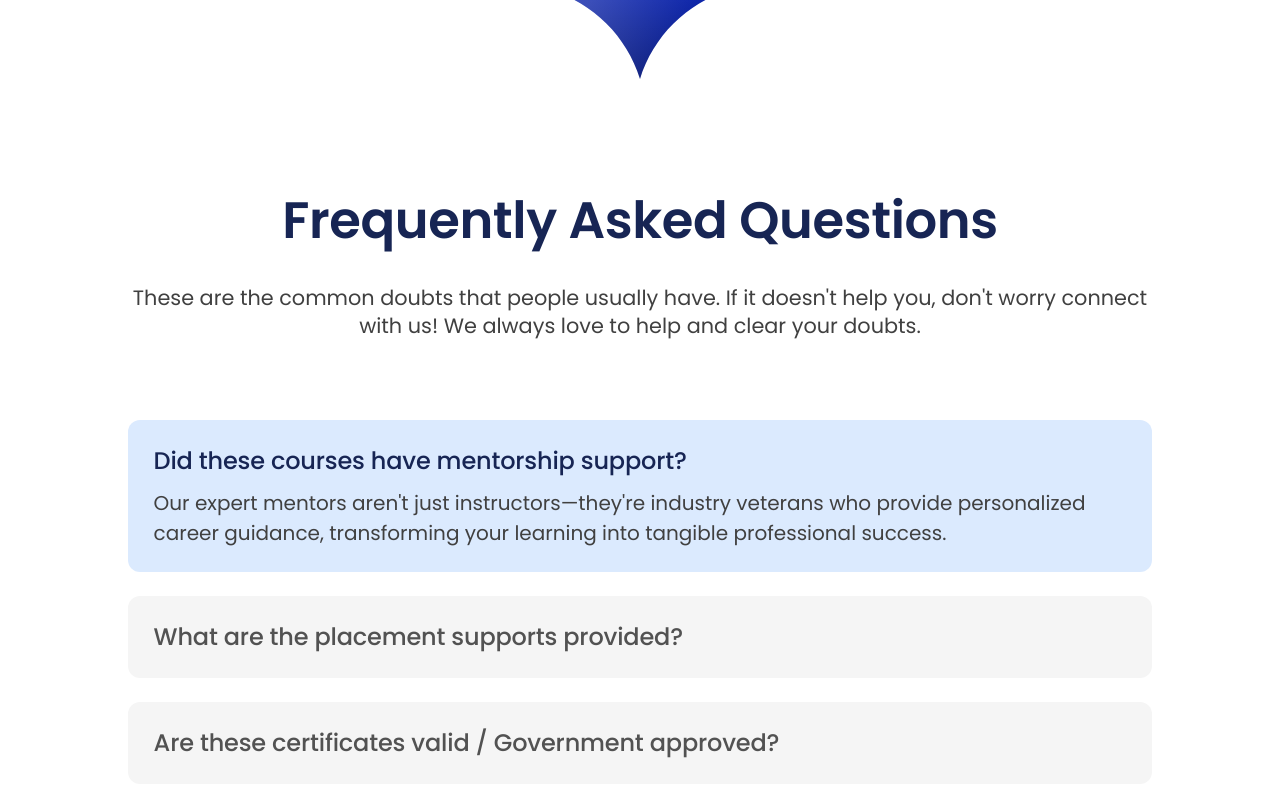
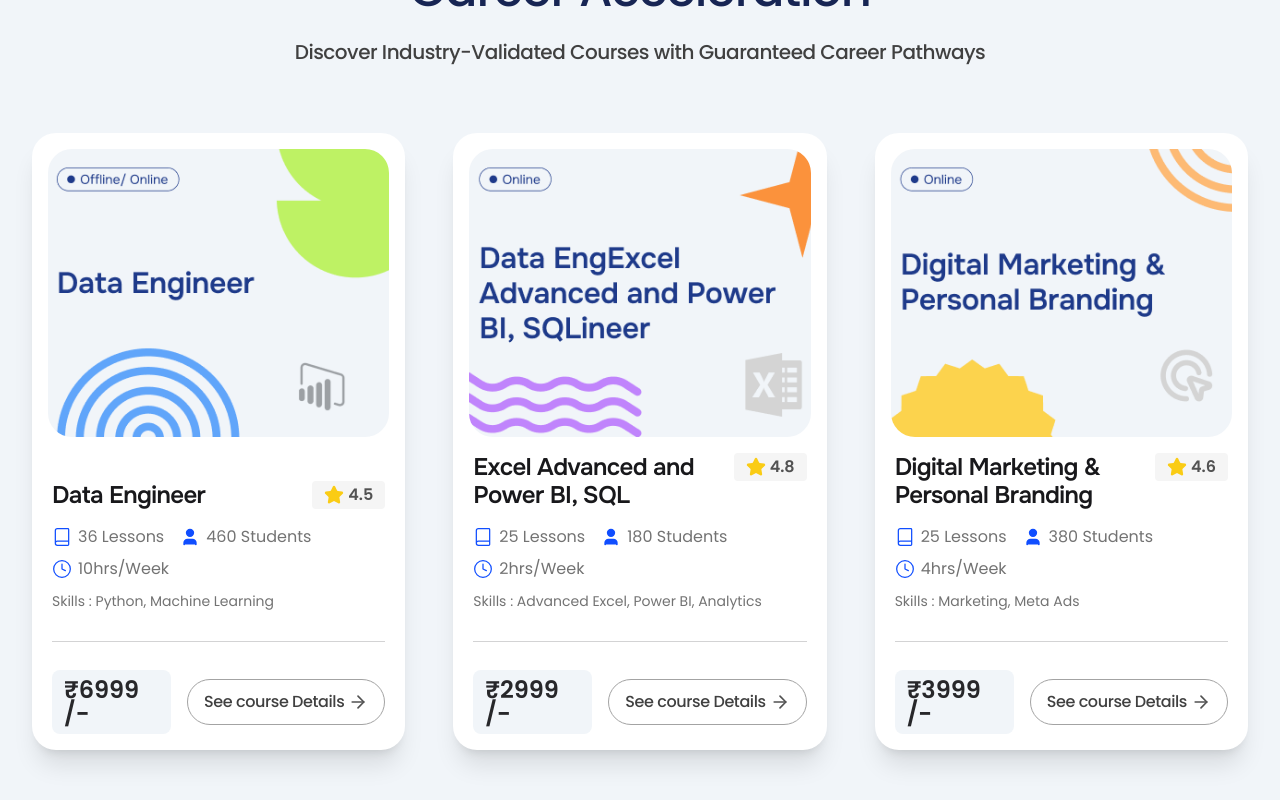
Before and after one commit to sreekesh-nexotech/routes-academy-website2, a Next.js app in the folder frontend/routes-academy/: page / in a window 1280 px wide. Shown: the part 1620-2420 px from the top of the page. Built offline with nearby package versions, Linux system fonts and the light colour scheme.

Commit message:
updated hari section responsiveness

```diff
--- a/frontend/routes-academy/src/app/globals.css
+++ b/frontend/routes-academy/src/app/globals.css
@@ -1,4 +1,8 @@
 @import "tailwindcss";
+
+html, body {
+  overflow-x: hidden;
+}
 
 :root {
   --font-poppins: 'Poppins', sans-serif;
--- a/frontend/routes-academy/src/components/elements/CourseBox.tsx
+++ b/frontend/routes-academy/src/components/elements/CourseBox.tsx
@@ -1,5 +1,7 @@
+/* frontend/routes-academy/src/components/elements/CourseBox.tsx */
 import { Star, Book, User, Clock, ArrowRight } from "lucide-react";
 import Image from "next/image";
+import React from "react";
 
 interface CourseCardProps {
   title: string;
@@ -24,83 +26,78 @@ const CourseCard: React.FC<CourseCardProps> = ({
   skills,
   price,
   image,
-  badgeText,
-  bgColor,
-  icon,
+  // badgeText, // Not used in the return block, keeping it in props for completeness
+  // bgColor, // Not used in the return block, keeping it in props for completeness
+  // icon, // Not used in the return block, keeping it in props for completeness
 }) => {
   return (
-    <div className="bg-white rounded-[2rem] shadow-[0px_0.25rem_0.6375rem_-0.25rem_rgba(141,139,166,0.38)] p-[1rem] flex flex-col justify-between gap-[1rem] flex-1 min-w-[20rem] sm:min-w-[32rem] max-w-[24rem] sm:max-w-[36rem]">
+    <div className="bg-white rounded-3xl shadow-xl p-4 flex flex-col justify-between gap-4 flex-1 min-w-[18rem] max-w-sm sm:max-w-md lg:min-w-[20rem] xl:max-w-md">
       {/* Course Image */}
-      <div className="relative h-[20rem] sm:h-[26.5rem] rounded-[1.75rem] overflow-hidden mt-[0rem]">
-        <Image src={image} alt={title} fill className="object-contain" />
+      <div className="relative h-64 sm:h-72 rounded-3xl overflow-hidden">
+        {/* Changed object-contain to object-cover for better visual filling, adjust if object-contain is required */}
+        <Image src={image} alt={title} fill className="object-cover" />
       </div>
 
       {/* Course Details */}
-      <div className="flex flex-col gap-4 sm:gap-[1.5rem] px-2 sm:px-[0.5rem]">
+      <div className="flex flex-col gap-6 px-1">
         {/* Title and Rating */}
-        <div className="flex flex-col gap-4 sm:gap-[1rem]">
-          <div className="flex justify-between items-start gap-[11px] sm:gap-[0.6875rem]">
-            <h4 className="font-onest font-semibold text-[21px] sm:text-[1.69rem] leading-[30px] sm:leading-[1.875rem] tracking-[-0.0071em] text-[#18181B] flex-1">
+        <div className="flex flex-col gap-4">
+          <div className="flex justify-between items-start gap-4">
+            <h4 className="font-onest font-semibold text-xl sm:text-2xl leading-7 tracking-tight text-[#18181B] flex-1">
               {title}
             </h4>
-            <div className="bg-[#F5F5F5] rounded flex items-center gap-1 sm:gap-[0.25rem] px-2 sm:px-[1rem] py-[2px] sm:py-[0.125rem]">
-              <Star className="w-4 sm:w-[1.5rem] h-4 sm:h-[1.5rem] fill-[#FACC15] text-[#FACC15]" />
-              <span className="font-onest font-semibold text-sm sm:text-[1rem] leading-5 sm:leading-[1.25rem] text-[#525252]">
+            <div className="bg-[#F5F5F5] rounded flex items-center gap-1 px-3 py-1 whitespace-nowrap">
+              <Star className="w-4 h-4 sm:w-5 sm:h-5 fill-[#FACC15] text-[#FACC15]" />
+              <span className="font-onest font-semibold text-sm sm:text-base leading-5 text-[#525252]">
                 {rating}
               </span>
             </div>
           </div>
 
           {/* Course Stats */}
-          <div className="flex flex-col gap-2 sm:gap-[0.5rem]">
-            <div className="flex items-center gap-4 sm:gap-[1rem]">
-              <div className="flex items-center gap-[6px] sm:gap-[0.375rem]">
-                <Book
-                  className="w-5 sm:w-[1.5rem] h-5 sm:h-[1.5rem] text-[#104EFF]"
-                  strokeWidth={1.5}
-                />
-                <span className="font-onest font-normal text-[13px] sm:text-[1rem] leading-[21px] sm:leading-[1.3125rem] text-[#737373]">
+          <div className="flex flex-col gap-2">
+            <div className="flex flex-wrap items-center gap-x-4 gap-y-2 text-sm sm:text-base">
+              <div className="flex items-center gap-1.5">
+                <Book className="w-5 h-5 text-[#104EFF]" strokeWidth={1.5} />
+                <span className="font-onest font-normal text-[#737373]">
                   {lessons}
                 </span>
               </div>
-              <div className="flex items-center gap-[6px] sm:gap-[0.375rem]">
-                <User className="w-5 sm:w-[1.5rem] h-5 sm:h-[1.5rem] fill-[#104EFF] text-[#104EFF]" />
-                <span className="font-onest font-normal text-[13px] sm:text-[1rem] leading-[21px] sm:leading-[1.3125rem] text-[#737373]">
+              <div className="flex items-center gap-1.5">
+                <User className="w-5 h-5 fill-[#104EFF] text-[#104EFF]" />
+                <span className="font-onest font-normal text-[#737373]">
                   {students}
                 </span>
               </div>
-              <div className="flex items-center gap-[6px] sm:gap-[0.375rem]">
-                <Clock
-                  className="w-5 sm:w-[1.5rem] h-5 sm:h-[1.5rem] text-[#104EFF]"
-                  strokeWidth={1.5}
-                />
-                <span className="font-onest font-normal text-[13px] sm:text-[1rem] leading-[21px] sm:leading-[1.3125rem] text-[#737373]">
+              <div className="flex items-center gap-1.5">
+                <Clock className="w-5 h-5 text-[#104EFF]" strokeWidth={1.5} />
+                <span className="font-onest font-normal text-[#737373]">
                   {duration}
                 </span>
               </div>
             </div>
-            <p className="font-onest font-normal text-sm sm:text-[1rem] leading-[21px] sm:leading-[1.3125rem] text-[#737373]">
+            <p className="font-onest font-normal text-sm leading-6 text-[#737373]">
               {skills}
             </p>
           </div>
         </div>
 
         {/* Divider */}
-        <div className="border-t border-[#27272A] opacity-20 w-full"></div>
+        <div className="border-t border-[#27272A] opacity-20 w-full my-1"></div>
 
         {/* Price and CTA */}
-        <div className="flex justify-between items-center gap-[11px] sm:gap-[0.6875rem]">
-          <div className="bg-[#F1F5F9] rounded-lg flex justify-center items-center gap-2 sm:gap-[0.5rem] px-3 sm:px-[0.75rem] py-2 sm:py-[0.5rem]">
-            <span className="font-onest font-semibold text-lg sm:text-[1.5rem] leading-6 sm:leading-[1.5rem] text-[#27272A]">
+        <div className="flex justify-between items-center gap-4">
+          <div className="bg-[#F1F5F9] rounded-lg flex justify-center items-center px-3 py-2">
+            <span className="font-onest font-semibold text-xl sm:text-2xl leading-6 text-[#27272A]">
               {price}
             </span>
           </div>
-          <button className="border border-[#A3A3A3] rounded-[32px] sm:rounded-[2rem] flex justify-center items-center gap-1 sm:gap-[0.25rem] px-4 sm:px-[1rem] py-3 sm:py-[0.75rem] hover:border-[#104EFF] hover:bg-[#EFF6FF] transition-colors group">
-            <span className="font-poppins font-medium sm:font-normal text-sm sm:text-[1.3rem] leading-5 sm:leading-[1.25rem] tracking-[-0.0114em] text-[#404040] group-hover:text-[#104EFF] transition-colors">
+          <button className="border border-[#A3A3A3] rounded-full flex justify-center items-center gap-1 px-4 py-2 sm:py-3 hover:border-[#104EFF] hover:bg-[#EFF6FF] transition-colors group">
+            <span className="font-poppins font-medium text-sm sm:text-base leading-5 tracking-tight text-[#404040] group-hover:text-[#104EFF] transition-colors whitespace-nowrap">
               See course Details
             </span>
             <ArrowRight
-              className="w-5 sm:w-[1.5rem] h-5 sm:h-[1.25rem] text-[#525252] group-hover:text-[#104EFF] transition-colors"
+              className="w-5 h-5 text-[#525252] group-hover:text-[#104EFF] transition-colors"
               strokeWidth={2}
             />
           </button>
--- a/frontend/routes-academy/src/components/elements/FaqItem.tsx
+++ b/frontend/routes-academy/src/components/elements/FaqItem.tsx
@@ -59,7 +59,7 @@ const FaqItem: React.FC = () => {
             </h2>
             <p className="font-onest font-normal mt-[2.5vh] text-[1.5rem] md:text-[1.3rem] leading-[1.75rem] text-[#404040] text-center">
               These are the common doubts that people usually have. If it
-              doesn't help you, don't worry connect with us! We always love to
+              doesn&apos;t help you, don&apos;t worry connect with us! We always love to
               help and clear your doubts.
             </p>
           </div>
--- a/frontend/routes-academy/src/components/ui/Home/HomeMain.tsx
+++ b/frontend/routes-academy/src/components/ui/Home/HomeMain.tsx
@@ -1,16 +1,16 @@
 import React from 'react'
 import HeroHome from './HeroHome'
 import TestimonialVideo from './TestimonialVideo'
-import Courses from './Courses'
 import FaqItem from '@/components/elements/FaqItem'
 import Testimonial from './Testimonial'
+import TopCourses from './TopCourses'
 
 const HomeMain = () => {
   return (
     <div>
         <HeroHome/>
         <TestimonialVideo />
-        <Courses />
+        <TopCourses />
         <FaqItem />
         <Testimonial/>
     </div>
```
